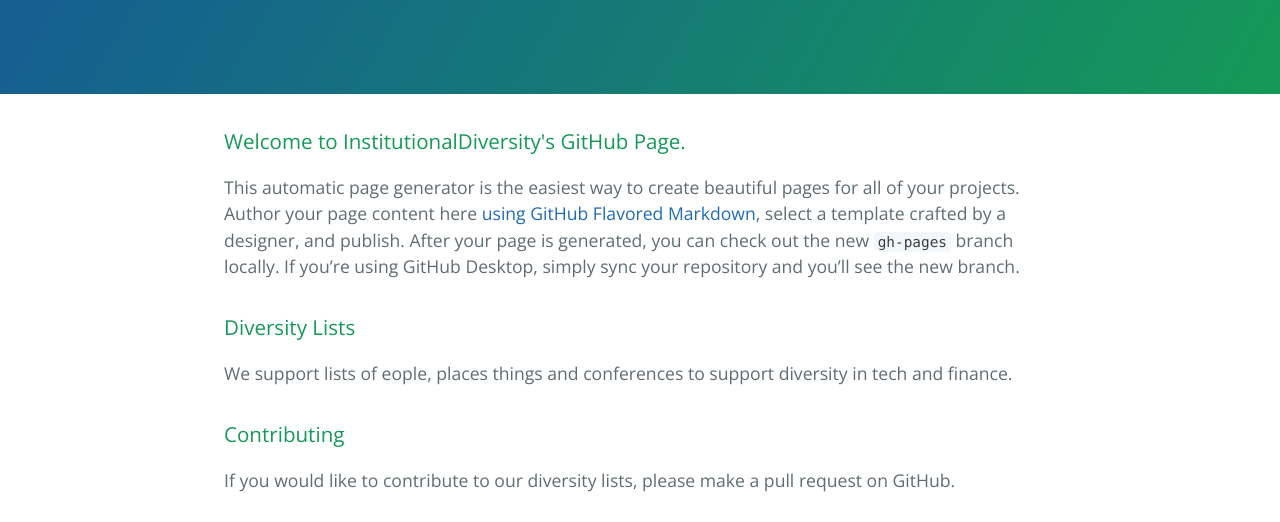
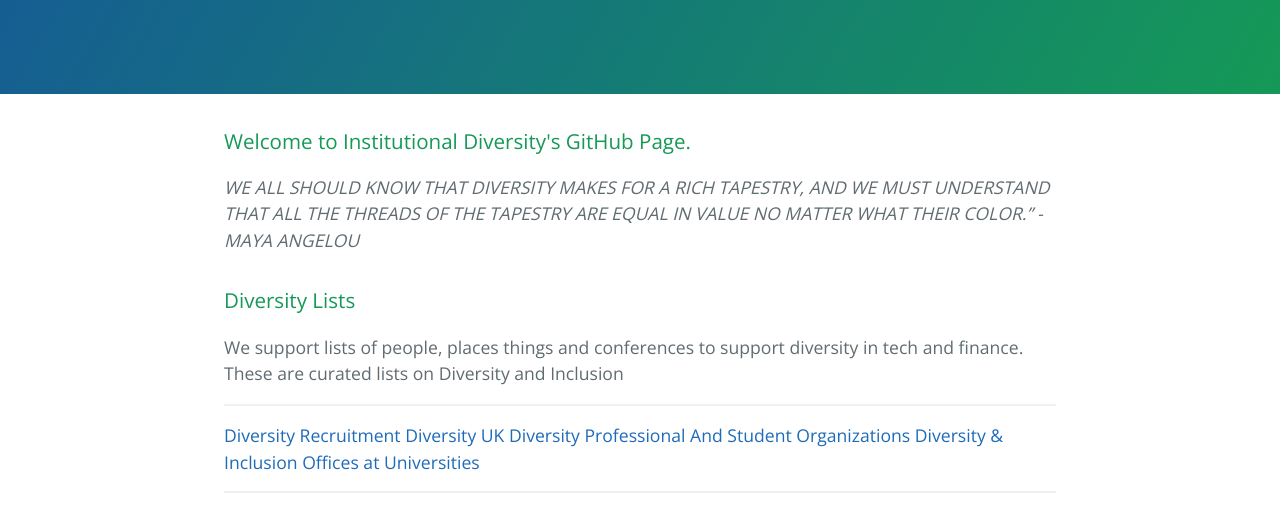
Before and after one commit to InstitutionalDiversity/InstitutionalDiversity.github.io, a plain HTML site: page index.html in a window 1280 px wide. Shown: the part 256-778 px from the top of the page. Drawn offline with nearby package versions, Linux system fonts and the light colour scheme.

Commit message:
First edits

```diff
--- a/index.html
+++ b/index.html
@@ -18,18 +18,25 @@
 
     <section class="main-content">
       <h3>
-<a id="welcome-to-github-pages" class="anchor" href="#welcome-to-github-pages" aria-hidden="true"><span aria-hidden="true" class="octicon octicon-link"></span></a>Welcome to InstitutionalDiversity's GitHub Page.</h3>
+<a id="welcome-to-github-pages" class="anchor" href="#welcome-to-github-pages" aria-hidden="true"><span aria-hidden="true" class="octicon octicon-link"></span></a>Welcome to Institutional Diversity's GitHub Page.</h3>
 
-<p>This automatic page generator is the easiest way to create beautiful pages for all of your projects. Author your page content here <a href="https://guides.github.com/features/mastering-markdown/">using GitHub Flavored Markdown</a>, select a template crafted by a designer, and publish. After your page is generated, you can check out the new <code>gh-pages</code> branch locally. If you’re using GitHub Desktop, simply sync your repository and you’ll see the new branch.</p>
+<p><em>WE ALL SHOULD KNOW THAT DIVERSITY MAKES FOR A RICH TAPESTRY, AND WE MUST UNDERSTAND THAT ALL THE THREADS OF THE TAPESTRY ARE EQUAL IN VALUE NO MATTER WHAT THEIR COLOR.” -MAYA ANGELOU</em></p>
 
 <h3>
 <a id="designer-templates" class="anchor" href="#designer-templates" aria-hidden="true"><span aria-hidden="true" class="octicon octicon-link"></span></a>Diversity Lists</h3>
 
-<p>We support lists of eople, places things and conferences to support diversity in tech and finance.</p>
+<p>We support lists of people, places things and conferences to support diversity in tech and finance. These are curated lists on Diversity and Inclusion</p>
 
-<h3>
-<a id="creating-pages-manually" class="anchor" href="#creating-pages-manually" aria-hidden="true"><span aria-hidden="true" class="octicon octicon-link"></span></a>Contributing
-</h3>
+<hr>
+
+<a href="https://github.com/InstitutionalDiversity/diversity-recruitment" class="user-mention">Diversity Recruitment</a>
+<a href="https://github.com/InstitutionalDiversity/Diversity-UK" class="user-mention">Diversity UK</a>
+<a href="https://github.com/InstitutionalDiversity/Diversity-Professional-Organizations" class="user-mention">Diversity Professional And Student Organizations</a>
+<a href="https://github.com/InstitutionalDiversity/diversity-university" class="user-mention">Diversity & Inclusion Offices at Universities</a>
+
+<hr>
+
+<h3><a id="creating-pages-manually" class="anchor" href="#creating-pages-manually" aria-hidden="true"><span aria-hidden="true" class="octicon octicon-link"></span></a>Contributing</h3>
 
 <p>If you would like to contribute to our diversity lists, please make a pull request on GitHub.</p>
 
```
